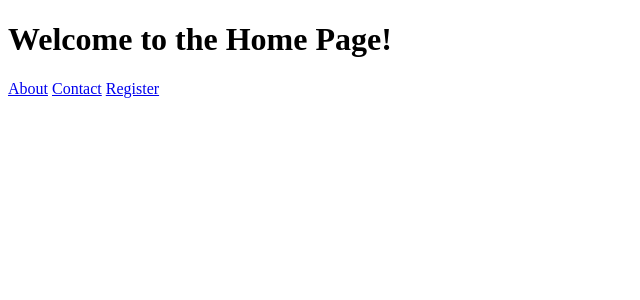
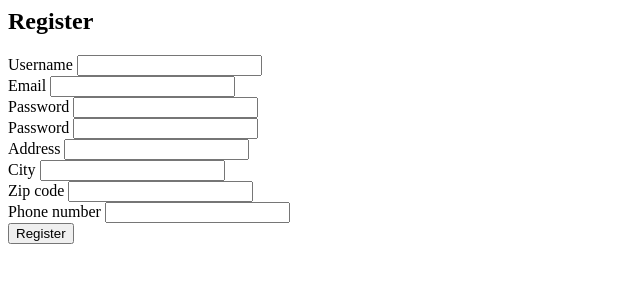
Before and after one commit to poojasaji1/HackGT_5, a Django app: template Leaf/templates/Leaf/register.html in a window 1280 px wide. Shown: the top 300 px of the page, without its empty margins (0-640 px from the left). Run offline with Django 5.2, Linux system fonts and the light colour scheme; the template is opened without the code that fills it, so the values that code supplies are empty, except form fields; tables that the repository leaves empty hold one stand-in row (values such as "Sample post"); form fields are guessed from the names that the template uses.

Commit message:
Updated Register Page

```diff
--- a/Leaf/templates/Leaf/register.html
+++ b/Leaf/templates/Leaf/register.html
@@ -1,14 +1,58 @@
-<!DOCTYPE html>
-<html lang="en">
-<head>
-    <meta charset="UTF-8">
-    <title>Register</title>
-</head>
-<body>
-    <h1>Welcome to the Home Page!</h1>
-    <a href="{% url 'about' %}">About</a>
-    <a href="{% url 'contact' %}">Contact</a>
-    <a href="{% url 'register' %}">Register</a>
 
-</body>
-</html>
+{% block content %}
+<div class="row justify-content-center mt-5">
+    <div class="col-md-6">
+        <h2 class="text-center mb-4">Register</h2>
+
+        <!-- Display form errors -->
+        {% if form.errors %}
+            <div class="alert alert-danger mt-3">
+                <ul>
+                    {% for field, errors in form.errors.items %}
+                        <li>{{ field }}: {{ errors|striptags }}</li>
+                    {% endfor %}
+                </ul>
+            </div>
+        {% endif %}
+
+        <form method="POST">
+            {% csrf_token %}
+            <div class="mb-3">
+                {{ form.username.label_tag }}
+                {{ form.username }}
+            </div>
+            <div class="mb-3">
+                {{ form.email.label_tag }}
+                {{ form.email }}
+            </div>
+            <div class="mb-3">
+                {{ form.password1.label_tag }}
+                {{ form.password1 }}
+            </div>
+            <div class="mb-3">
+                {{ form.password2.label_tag }}
+                {{ form.password2 }}
+            </div>
+            <div class="mb-3">
+                {{ form.address.label_tag }}
+                {{ form.address }}
+            </div>
+            <div class="mb-3">
+                {{ form.city.label_tag }}
+                {{ form.city }}
+            </div>
+            <div class="mb-3">
+                {{ form.zip_code.label_tag }}
+                {{ form.zip_code }}
+            </div>
+            <div class="mb-3">
+                {{ form.phone_number.label_tag }}
+                {{ form.phone_number }}
+            </div>
+            <div class="d-grid">
+                <button type="submit" class="btn btn-primary">Register</button> <!--TECH DEBT: put css for line below in a css file eventually -->
+            </div>
+        </form>
+    </div>
+</div>
+{% endblock %}
```
Also changed, not shown: Leaf/views.py (+14 -3 lines).
